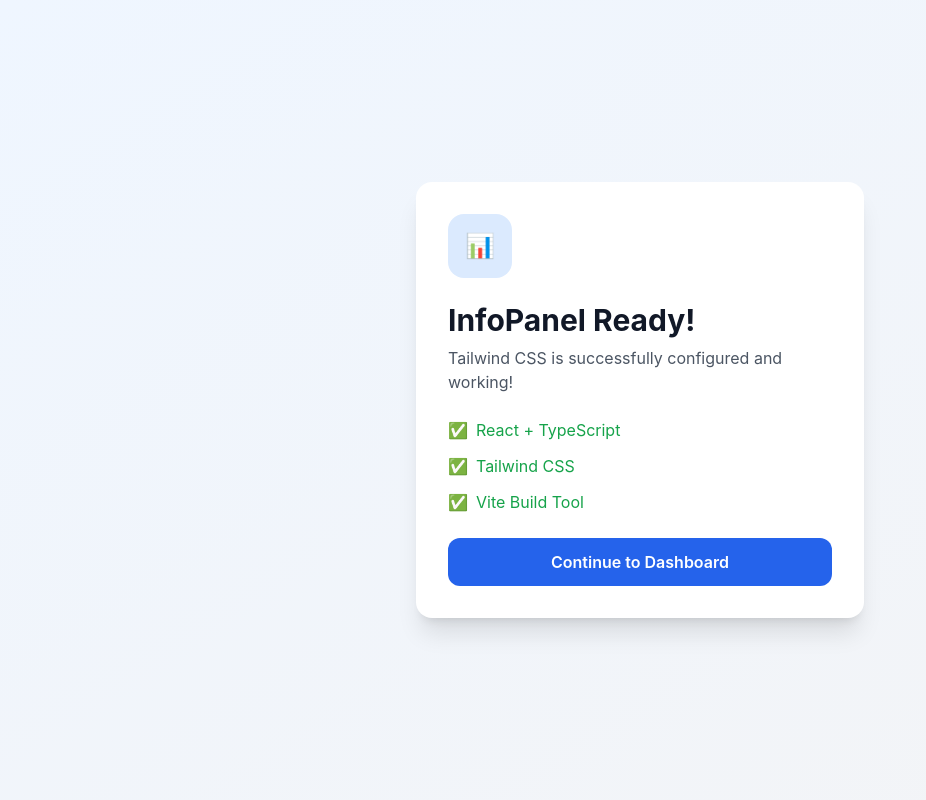
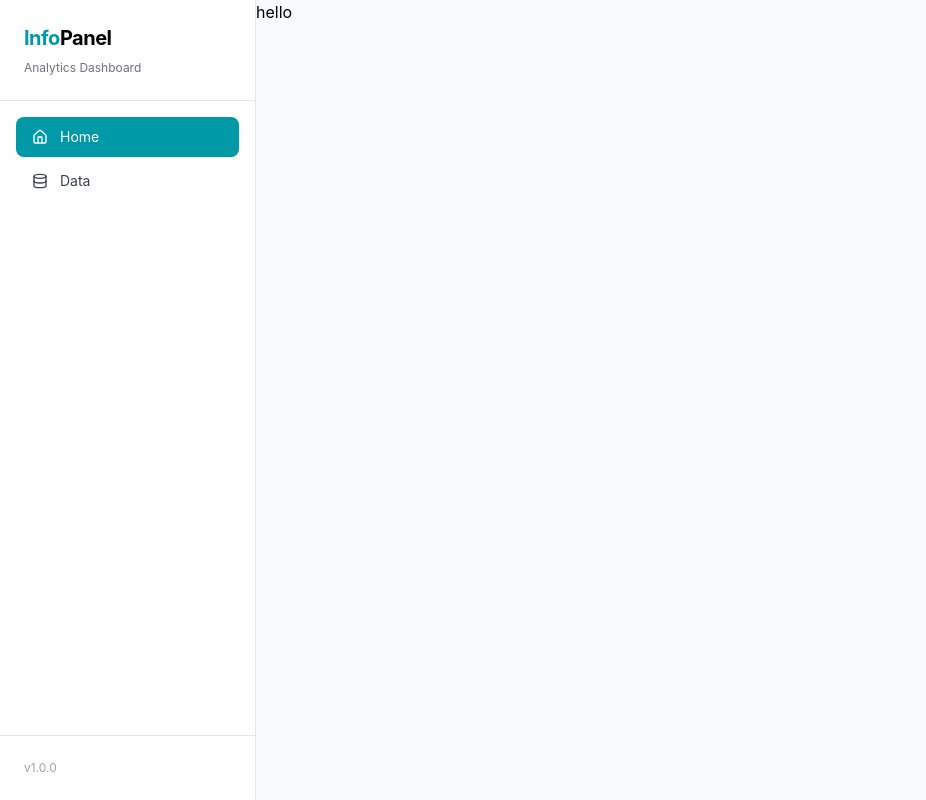
Before and after one commit to roshni73/info-panel, a React (Vite) app: page / in a window 1280 px wide. Shown: the whole page, without its empty margins (0-926 px from the left). Built offline with nearby package versions, Linux system fonts and the light colour scheme.

Commit message:
feat(sidebar):add sidebar component

```diff
--- a/package.json
+++ b/package.json
@@ -11,6 +11,7 @@
   },
   "dependencies": {
     "@reduxjs/toolkit": "^2.10.1",
+    "lucide-react": "^0.554.0",
     "react": "^19.2.0",
     "react-dom": "^19.2.0",
     "react-redux": "^9.2.0"
--- a/src/App.tsx
+++ b/src/App.tsx
@@ -1,36 +1,26 @@
-function App() {
+import { useState } from 'react';
+import Sidebar from './components/SideBar';
+
+type Page = 'home' | 'data';
+
+export default function App() {
+  const [currentPage, setCurrentPage] = useState<Page>('home');
+  const [sidebarOpen, setSidebarOpen] = useState(false);
+
   return (
-    <div className="min-h-screen bg-gradient-to-br from-blue-50 to-gray-100 flex items-center justify-center p-8">
-      <div className="bg-white rounded-2xl shadow-xl p-8 max-w-md w-full">
-        <div className="flex items-center justify-center w-16 h-16 bg-blue-100 rounded-2xl mb-6">
-          <span className="text-2xl">📊</span>
-        </div>
-        <h1 className="text-3xl font-bold text-gray-900 mb-2">
-          InfoPanel Ready!
-        </h1>
-        <p className="text-gray-600 mb-6">
-          Tailwind CSS is successfully configured and working!
-        </p>
-        <div className="space-y-3">
-          <div className="flex items-center text-green-600">
-            <span className="mr-2">✅</span>
-            <span>React + TypeScript</span>
-          </div>
-          <div className="flex items-center text-green-600">
-            <span className="mr-2">✅</span>
-            <span>Tailwind CSS</span>
-          </div>
-          <div className="flex items-center text-green-600">
-            <span className="mr-2">✅</span>
-            <span>Vite Build Tool</span>
-          </div>
-        </div>
-        <button className="w-full mt-6 bg-blue-600 hover:bg-blue-700 text-white font-semibold py-3 px-4 rounded-xl transition-colors">
-          Continue to Dashboard
-        </button>
+      <div className="flex h-screen bg-gray-50 overflow-hidden">
+        <Sidebar
+          currentPage={currentPage}
+          onNavigate={(page) => {
+            setCurrentPage(page);
+            setSidebarOpen(false);
+          }}
+          isOpen={sidebarOpen}
+          onClose={() => setSidebarOpen(false)}
+        />
+        <main className="flex-1 overflow-auto pt-16 md:pt-0">
+          hello
+        </main>
       </div>
-    </div>
-  )
+  );
 }
-
-export default App
--- a/src/components/SideBar/index.tsx
+++ b/src/components/SideBar/index.tsx
@@ -0,0 +1,69 @@
+import { Home, Database, X } from "lucide-react";
+import "./sidebar.css";
+
+interface SidebarProps {
+  currentPage: "home" | "data";
+  onNavigate: (page: "home" | "data") => void;
+  isOpen: boolean;
+  onClose: () => void;
+}
+
+export default function Sidebar({ currentPage, onNavigate, isOpen, onClose }: SidebarProps) {
+  const menuItems = [
+    { id: "home" as const, label: "Home", icon: Home },
+    { id: "data" as const, label: "Data", icon: Database },
+  ];
+
+  return (
+    <>
+      {isOpen && <div className="sidebar-backdrop" onClick={onClose} />}
+      <aside
+        className={`sidebar ${isOpen ? "translate-x-0" : "-translate-x-full md:translate-x-0"}`}
+      >
+        <div className="sidebar-header">
+          <div className="flex items-center justify-between">
+            <div className="sidebar-logo">
+              <h1 className="sidebar-title">
+                <span className="sidebar-title-info">Info</span>
+                <span className="sidebar-title-panel">Panel</span>
+              </h1>
+            </div>
+            <button
+              onClick={onClose}
+              className="md:hidden p-1 hover:bg-gray-100 rounded-lg transition-colors"
+            >
+              <X className="w-5 h-5 text-gray-700" />
+            </button>
+          </div>
+
+          <p className="sidebar-subtitle">Analytics Dashboard</p>
+        </div>
+        <nav className="sidebar-nav">
+          <ul className="sidebar-list">
+            {menuItems.map((item) => {
+              const Icon = item.icon;
+              const isActive = currentPage === item.id;
+
+              return (
+                <li key={item.id}>
+                  <button
+                    onClick={() => onNavigate(item.id)}
+                    className={`sidebar-item ${
+                      isActive ? "sidebar-item-active" : "sidebar-item-inactive"
+                    }`}
+                  >
+                    <Icon className="w-4 h-4" />
+                    <span className="text-sm">{item.label}</span>
+                  </button>
+                </li>
+              );
+            })}
+          </ul>
+        </nav>
+        <div className="sidebar-footer">
+          <p className="sidebar-footer-text">v1.0.0</p>
+        </div>
+      </aside>
+    </>
+  );
+}
--- /dev/null
+++ b/src/components/SideBar/sidebar.css
@@ -0,0 +1,62 @@
+@tailwind components;
+
+.sidebar {
+  @apply fixed md:static inset-y-0 left-0 z-50 w-64 bg-white border-r
+         border-gray-200 flex flex-col transform transition-transform
+         duration-300 ease-in-out;
+}
+
+.sidebar-backdrop {
+  @apply md:hidden fixed inset-0 bg-black/50 z-40;
+}
+
+.sidebar-header {
+  @apply p-6 border-b border-gray-200;
+}
+
+.sidebar-logo {
+  @apply flex items-center gap-2;
+}
+.sidebar-title {
+  @apply text-xl tracking-tight font-bold;
+}
+
+.sidebar-title-info {
+  @apply text-[#0099A8];
+}
+
+.sidebar-title-panel {
+  @apply text-black;
+}
+
+.sidebar-subtitle {
+  @apply text-xs text-gray-500 mt-2;
+}
+
+.sidebar-nav {
+  @apply flex-1 p-4;
+}
+
+.sidebar-list {
+  @apply space-y-1;
+}
+
+.sidebar-item {
+  @apply w-full flex items-center gap-3 px-4 py-2.5 rounded-lg transition-all;
+}
+
+.sidebar-item-active {
+  @apply bg-[#0099A8] text-white shadow-sm;
+}
+
+.sidebar-item-inactive {
+  @apply text-gray-700 hover:bg-gray-50;
+}
+
+.sidebar-footer {
+  @apply p-4 border-t border-gray-200;
+}
+
+.sidebar-footer-text {
+  @apply px-2 py-2 text-xs text-gray-400;
+}
```
Also changed, not shown: 1 other file (tests, documents, lock files or other folders).
